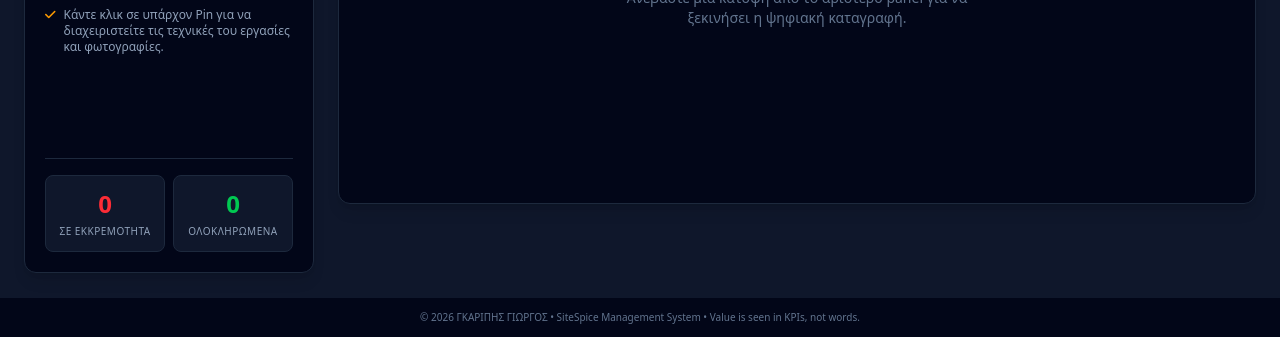
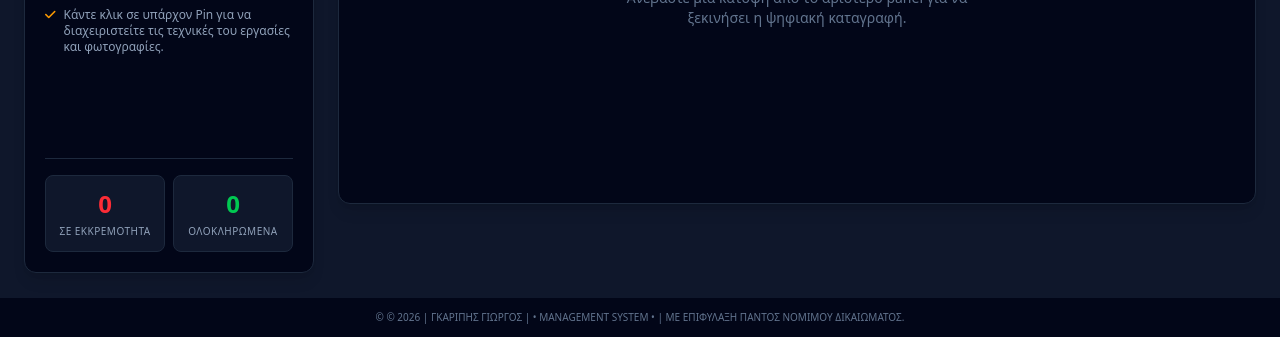
Before and after one commit to GeorgiosGkaripis/Management_System, a plain HTML site: page index.html in a window 1280 px wide. Shown: the part 463-800 px from the top of the page. Drawn offline with nearby package versions, Linux system fonts and the light colour scheme.

Commit message:
Update index.html

```diff
--- a/index.html
+++ b/index.html
@@ -225,7 +225,7 @@
     </div>
 
     <footer class="bg-slate-950 text-center py-3 border-t border-slate-900 text-[10px] text-slate-500 transition-colors duration-300" id="appFooter">
-        &copy; 2026 ΓΚΑΡΙΠΗΣ ΓΙΩΡΓΟΣ &bull; SiteSpice Management System &bull; Value is seen in KPIs, not words.
+        &copy; © 2026 | ΓΚΑΡΙΠΗΣ ΓΙΩΡΓΟΣ | &bull; MANAGEMENT SYSTEM &bull; | ΜΕ ΕΠΙΦΥΛΑΞΗ ΠΑΝΤΟΣ ΝΟΜΙΜΟΥ ΔΙΚΑΙΩΜΑΤΟΣ.
     </footer>
 
     <!-- PDF report — κρυφό κανονικά, ορατό μόνο @print -->
```
